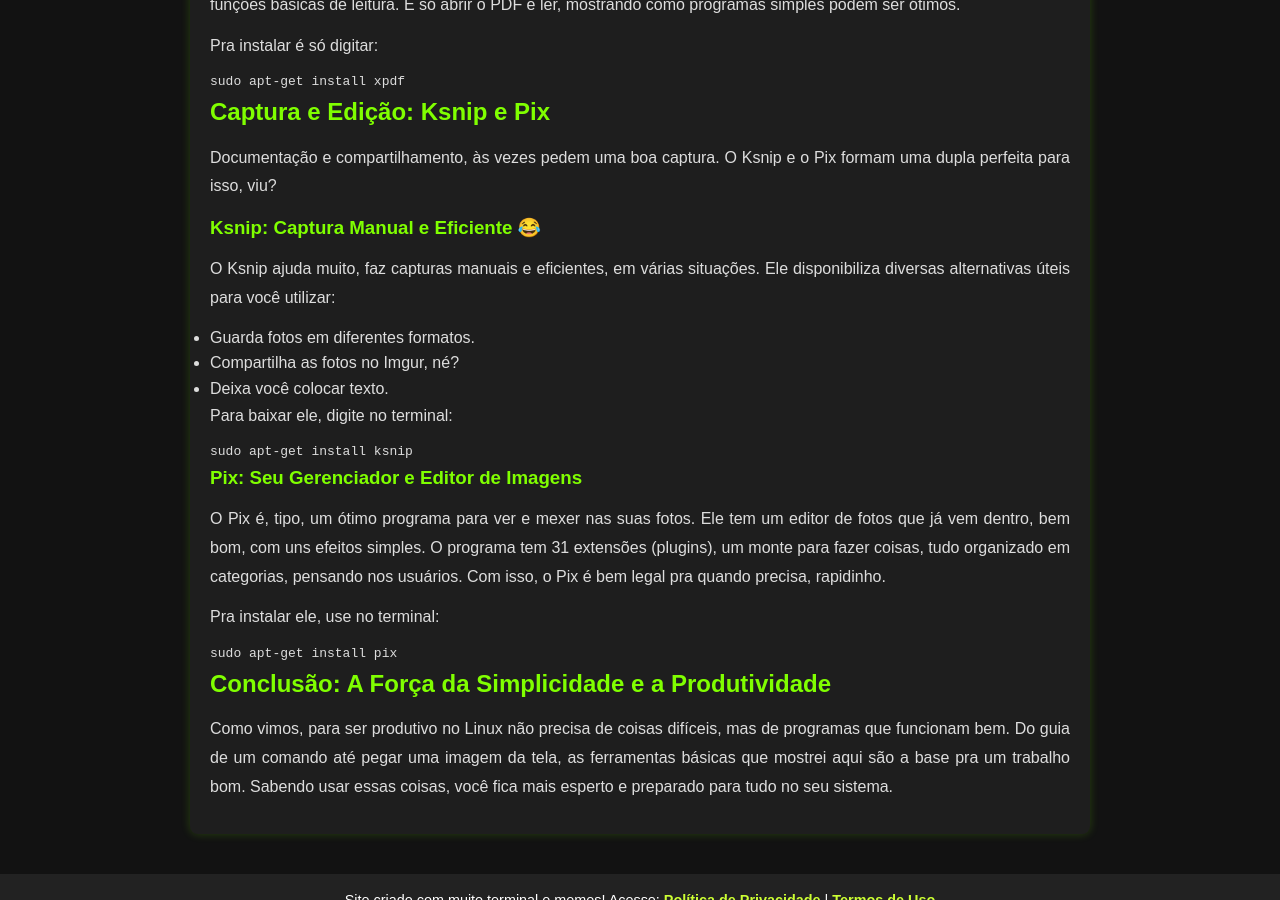
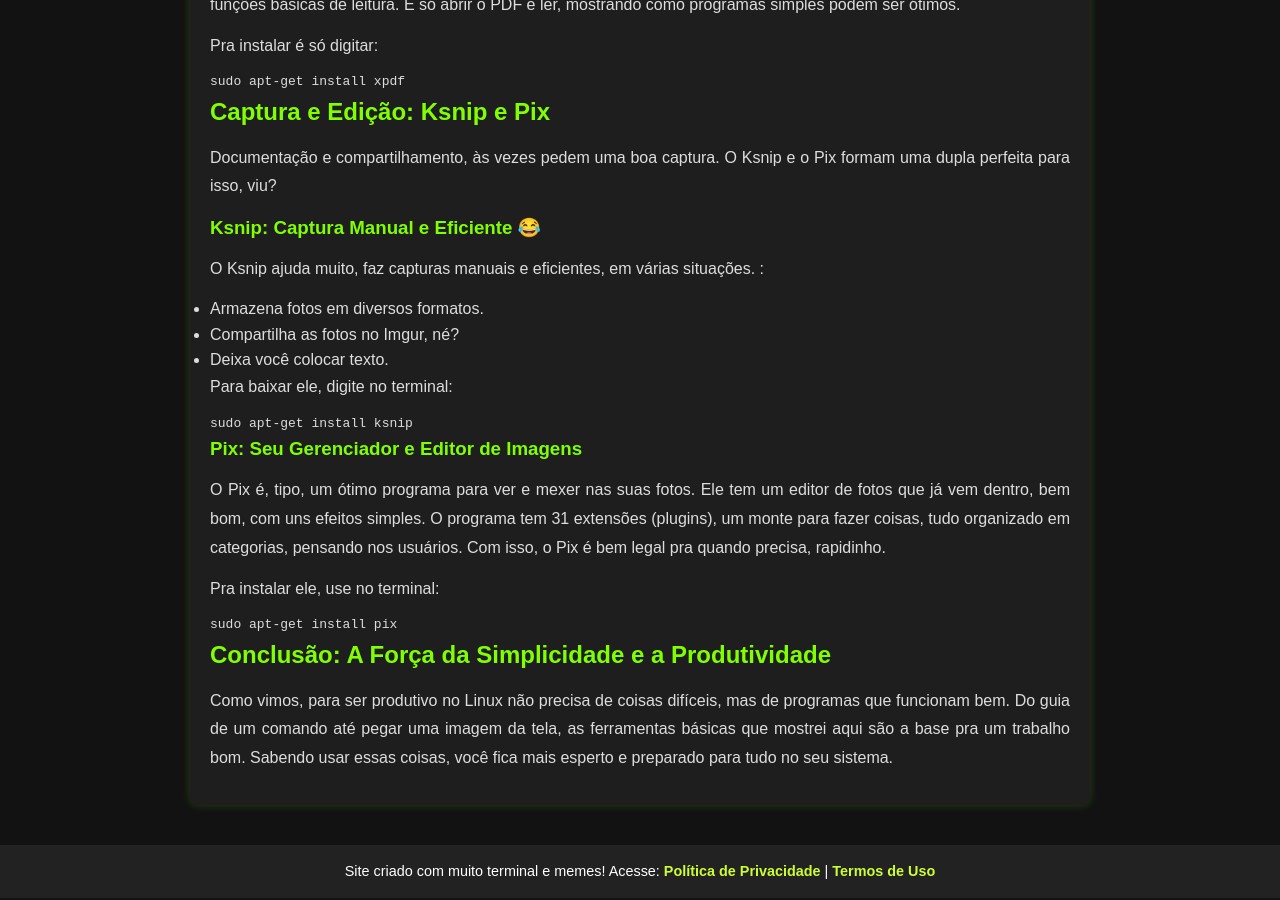
Before and after one commit to Piolinux/piolinux-site, a Jekyll site: the page built from _posts/2025-08-12-ferramentas-essenciais-para-produtividade-no-linux.md, in a window 1280 px wide and 900 px high, scrolled down 1255 px. Built offline with Jekyll 4.4.1, drawn with Linux system fonts in a browser that asks for light colours.

Commit message:
Update 2025-08-12-ferramentas-essenciais-para-produtividade-no-linux.md

```diff
--- a/_posts/2025-08-12-ferramentas-essenciais-para-produtividade-no-linux.md
+++ b/_posts/2025-08-12-ferramentas-essenciais-para-produtividade-no-linux.md
@@ -49,9 +49,9 @@ description: "Um guia completo sobre ferramentas essenciais para o dia a dia no
             <p>Documentação e compartilhamento, às vezes pedem uma boa captura. O Ksnip e o Pix formam uma dupla perfeita para isso, viu?</p>
 
             <h3>Ksnip: Captura Manual e Eficiente 😂</h3>
-            <p>O Ksnip ajuda muito, faz capturas manuais e eficientes, em várias situações. Ele disponibiliza diversas alternativas úteis para você utilizar:</p>
+            <p>O Ksnip ajuda muito, faz capturas manuais e eficientes, em várias situações. :</p>
             <ul>
-                <li>Guarda fotos em diferentes formatos.</li>
+                <li>Armazena fotos em diversos formatos.</li>
                 <li>Compartilha as fotos no Imgur, né?</li>
                 <li>Deixa você colocar texto.</li>
             </ul>
```
